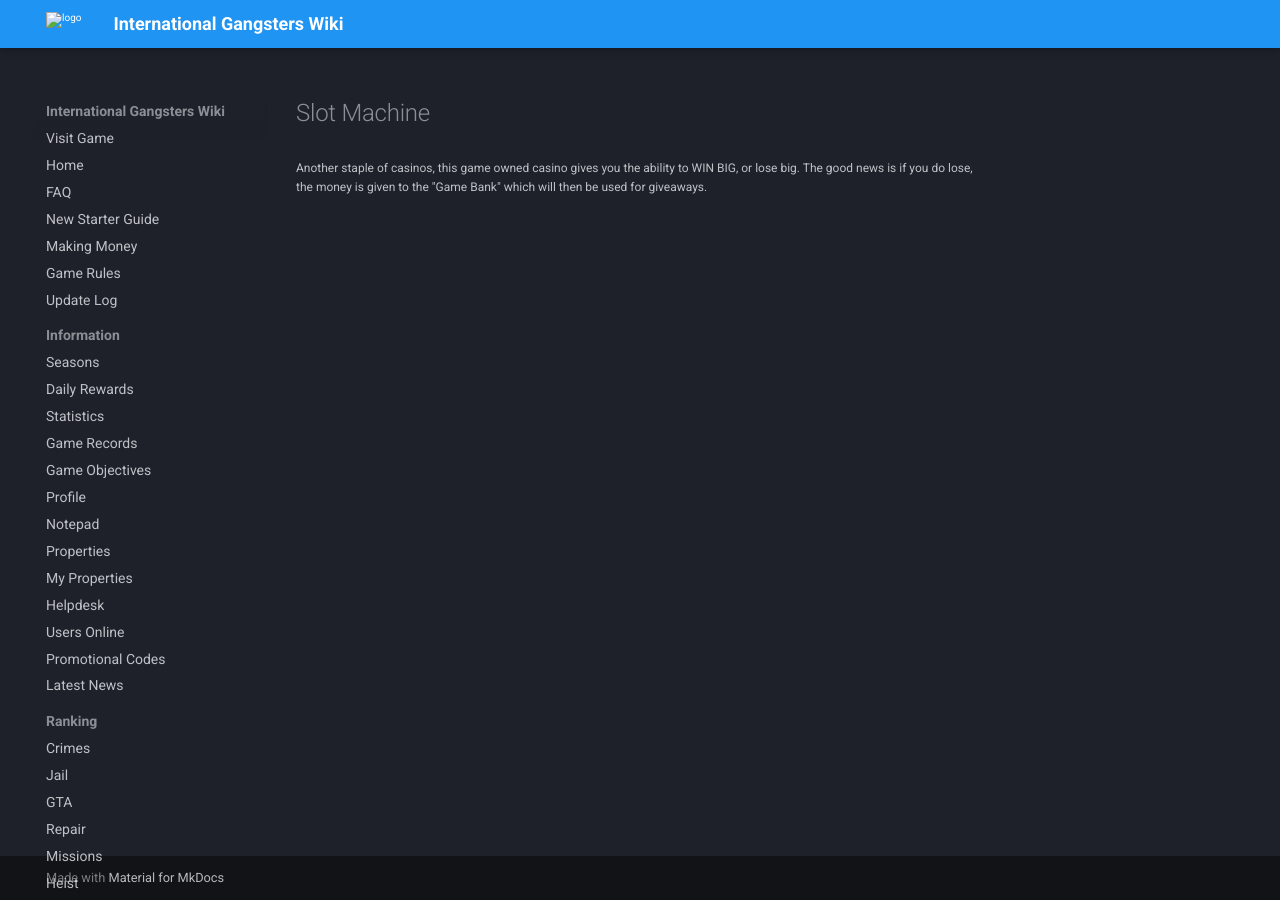
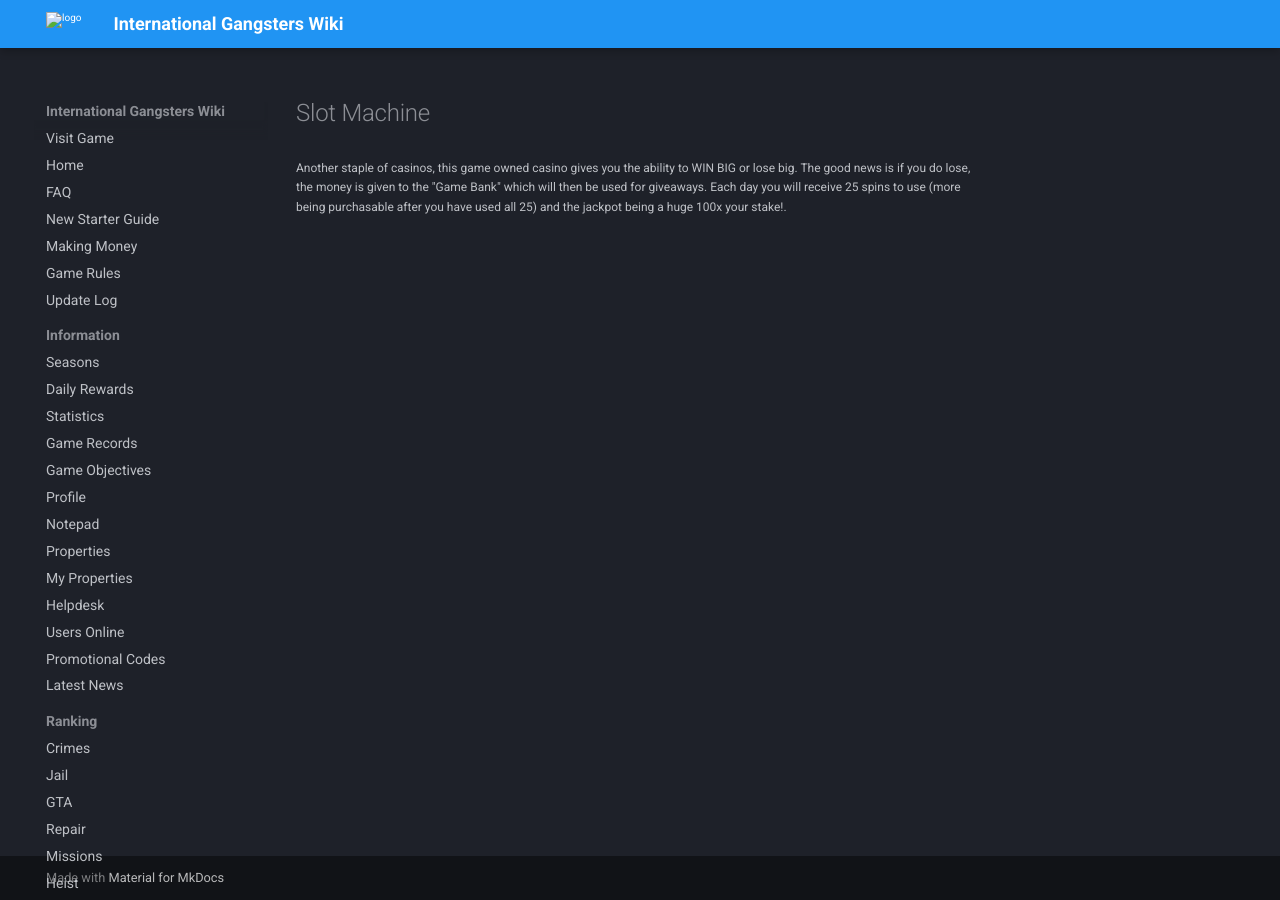
Before and after one commit to InternationalGangsters/wiki, an MkDocs documentation site: the page built from docs/money/slot_machine.md, in a window 1280 px wide. Built offline with MkDocs 1.6.1 and Material for MkDocs 9.7.7, drawn with Linux system fonts in a browser that asks for light colours; comment, search, counter and statistics services are not loaded.

Commit message:
Update slot_machine.md

```diff
--- a/docs/money/slot_machine.md
+++ b/docs/money/slot_machine.md
@@ -1,3 +1,3 @@
 # Slot Machine
 
-Another staple of casinos, this game owned casino gives you the ability to WIN BIG, or lose big. The good news is if you do lose, the money is given to the "Game Bank" which will then be used for giveaways.
+Another staple of casinos, this game owned casino gives you the ability to WIN BIG or lose big. The good news is if you do lose, the money is given to the "Game Bank" which will then be used for giveaways. Each day you will receive 25 spins to use (more being purchasable after you have used all 25) and the jackpot being a huge 100x your stake!.
```
